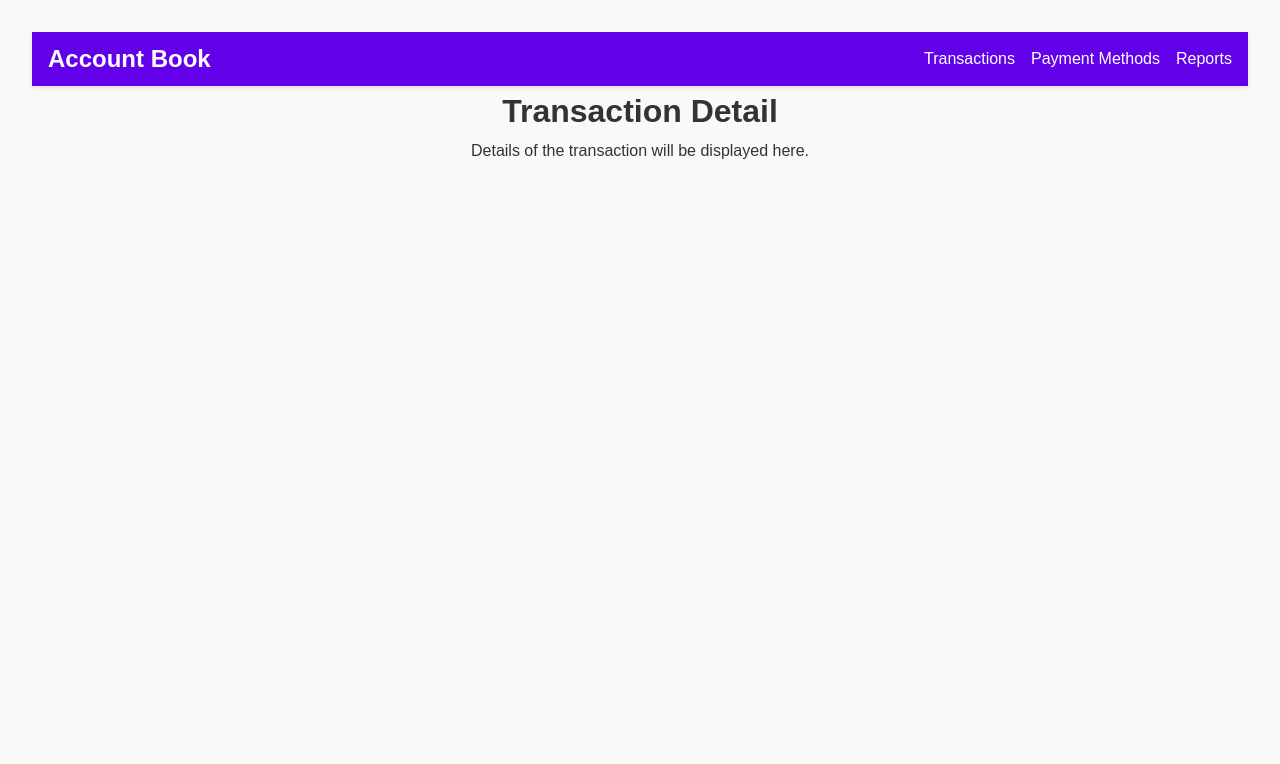
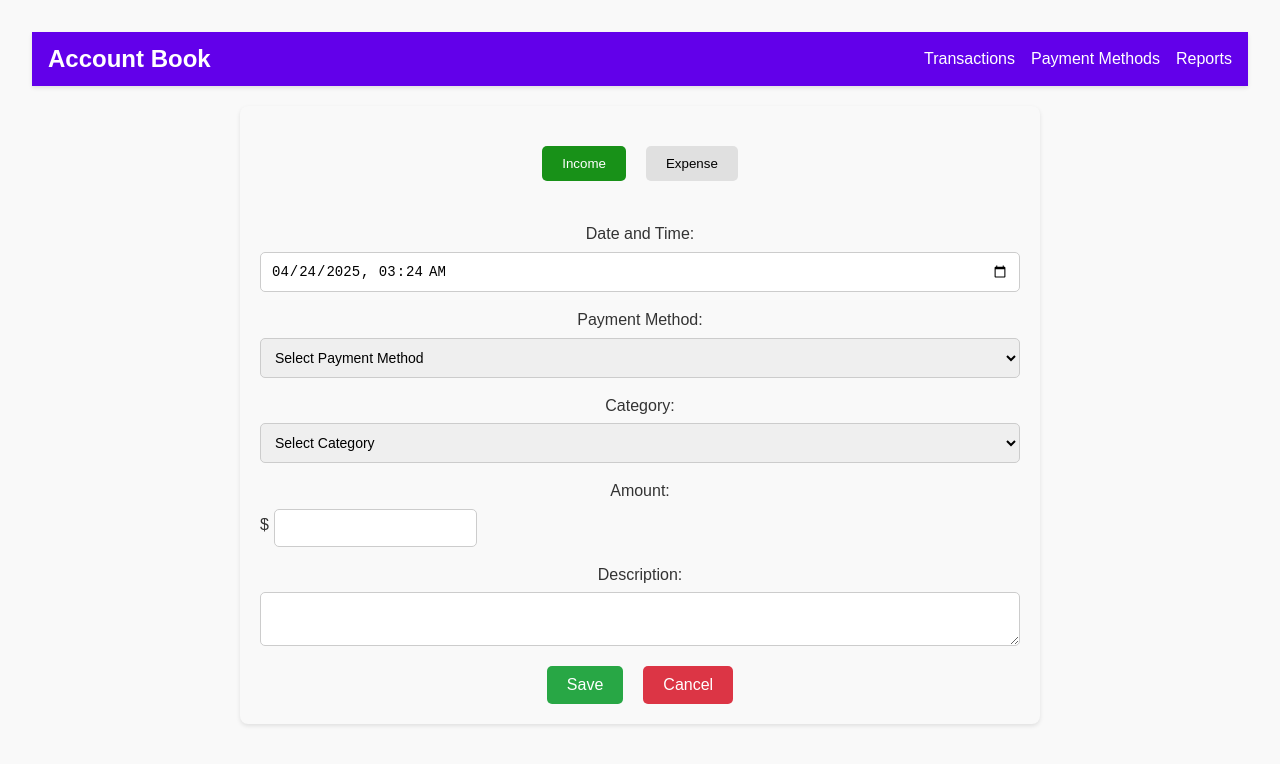
Before and after one commit to minhyeong-joe/account-book, a React (Vite) app in the folder client/: page /new-transaction in a window 1280 px wide. Shown: the top 764 px of the page. Built offline with nearby package versions, Linux system fonts and the light colour scheme.

Commit message:
basic add & edit single transaction page

```diff
--- a/client/src/App.jsx
+++ b/client/src/App.jsx
@@ -14,6 +14,7 @@ function App() {
       <Routes>
         <Route path="/" element={<Transactions />} />
         <Route path="/new-transaction" element={<TransactionDetail />} />
+        <Route path="/transaction/:id" element={<TransactionDetail />} />
         <Route path="/payment-methods" element={<PaymentMethods />} />
         <Route path="/reports" element={<Reports />} />
         <Route path="*" element={<NotFound />} />
--- a/client/src/components/TransactionCard.jsx
+++ b/client/src/components/TransactionCard.jsx
@@ -1,4 +1,5 @@
-import React from 'react';
+import React, { useRef } from 'react';
+import { Link } from 'react-router-dom';
 
 import Card from '../components/Card';
 import { formatTime } from '../lib/utils';
@@ -6,6 +7,26 @@ import { formatTime } from '../lib/utils';
 import './TransactionCard.css';
 
 const TransactionCard = ({ date, income, expense, transactions, deleteMode, onCheckboxChange }) => {
+    const checkboxRefs = useRef({});
+
+    const handleRowClick = (e, transaction) => {
+        if (deleteMode) {
+            e.preventDefault();
+            const currentChecked = checkboxRefs.current[transaction.id]?.checked;
+            checkboxRefs.current[transaction.id].checked = !currentChecked;
+            onCheckboxChange(transaction.id);
+        }
+    }
+
+    const renderCheckBox = transaction => (
+        <input
+            type="checkbox"
+            className="delete-checkbox"
+            onClick={(e) => e.stopPropagation()}
+            onChange={() => onCheckboxChange(transaction.id)}
+            ref={(el) => (checkboxRefs.current[transaction.id] = el)}
+        />
+    )
 
     return (
         <Card>
@@ -17,17 +38,14 @@ const TransactionCard = ({ date, income, expense, transactions, deleteMode, onCh
                 </div>
             </div>
             {transactions.map((transaction) => (
-                <div
+                <Link
                     className={`transaction-item${deleteMode ? ' delete-mode' : ''}`}
                     key={transaction.id}
+                    to={deleteMode ? '#' : `/transaction/${transaction.id}`}
+                    state={{ transaction: transaction}}
+                    onClick={(e) => handleRowClick(e, transaction)}
                 >
-                    {deleteMode && (
-                        <input
-                            type="checkbox"
-                            className="delete-checkbox"
-                            onChange={() => onCheckboxChange(transaction.id)}
-                        />
-                    )}
+                    {deleteMode && renderCheckBox(transaction)}
                     <span className="transaction-category">{transaction.category}</span>
                     <div className="desc-and-time">
                         <span className="transaction-description">{transaction.description}</span>
@@ -40,10 +58,10 @@ const TransactionCard = ({ date, income, expense, transactions, deleteMode, onCh
                     >
                         $ {Math.abs(transaction.amount).toFixed(2)}
                     </span>
-                </div>
+                </Link>
             ))}
         </Card>
-    )
+    );
 };
 
 export default TransactionCard;
--- a/client/src/pages/TransactionDetail.css
+++ b/client/src/pages/TransactionDetail.css
@@ -0,0 +1,110 @@
+.transaction-detail-page {
+    max-width: 800px;
+    margin: 20px auto;
+    padding: 20px;
+    background-color: #f9f9f9;
+    border-radius: 8px;
+    box-shadow: 0 2px 4px rgba(0, 0, 0, 0.1);
+}
+
+.transaction-type-btn {
+    padding: 10px 20px;
+    border: none;
+    border-radius: 5px;
+    cursor: pointer;
+    background-color: #e0e0e0;
+    transition: background-color 0.3s;
+}
+
+.transaction-type-btn {
+    &.income-btn.active {
+        background-color: rgb(24, 145, 24);
+        color: white;
+        cursor: default;
+    }
+    &.expense-btn.active {
+        background-color: rgb(235, 103, 85);
+        color: white;
+        cursor: default;
+    }
+}
+
+.transaction-type-btn:hover {
+    background-color: #d0d0d0;
+}
+
+.form {
+    display: flex;
+    flex-direction: column;
+    gap: 15px;
+}
+
+label {
+    display: flex;
+    flex-direction: column;
+    font-size: 16px;
+    color: #333;
+}
+
+input, select, textarea {
+    padding: 10px;
+    border: 1px solid #ccc;
+    border-radius: 5px;
+    font-size: 14px;
+    margin-top: 5px;
+}
+
+textarea {
+    resize: vertical;
+}
+
+.transaction-detail-page .header {
+    display: flex;
+    justify-content: center; /* Center align the buttons */
+    gap: 20px; /* Add spacing between buttons */
+    margin-bottom: 20px; /* Add some spacing below the header */
+}
+
+.transaction-detail-page .footer {
+    display: flex;
+    justify-content: center; /* Center align the buttons */
+    gap: 20px; /* Add spacing between buttons */
+    margin-top: 20px;
+}
+
+.save-btn, .cancel-btn {
+    padding: 10px 20px;
+    border: none;
+    border-radius: 5px;
+    cursor: pointer;
+    font-size: 16px;
+}
+
+.save-btn {
+    background-color: #28a745;
+    color: white;
+}
+
+.save-btn:hover {
+    background-color: #218838;
+}
+
+.cancel-btn {
+    background-color: #dc3545;
+    color: white;
+}
+
+.cancel-btn:hover {
+    background-color: #c82333;
+}
+
+.currency-input {
+    display: flex;
+    align-items: center;
+    gap: 5px;
+}
+
+.currency-symbol {
+    font-size: 16px;
+    color: #333;
+}
--- a/client/src/pages/TransactionDetail.jsx
+++ b/client/src/pages/TransactionDetail.jsx
@@ -1,12 +1,128 @@
+import { useState, useEffect, useMemo } from 'react';
+import { useParams, useNavigate, useLocation } from 'react-router-dom';
 
+import './TransactionDetail.css';
 
 const TransactionDetail = () => {
+    const localDateTime = useMemo(() => {
+        const now = new Date();
+        return new Date(now.getTime() - now.getTimezoneOffset() * 60000);
+    }, []);
+
+    const { id } = useParams();
+    const navigate = useNavigate();
+    const location = useLocation();
+    const { transaction } = location.state || {};
+    console.log(id);
+    console.log(transaction);
+
+    const [transactionType, setTransactionType] = useState('Income');
+    const [dateTime, setDateTime] = useState(localDateTime.toISOString().slice(0, 16));
+    const [paymentMethod, setPaymentMethod] = useState('');
+    const [category, setCategory] = useState('');
+    const [amount, setAmount] = useState('');
+    const [description, setDescription] = useState('');
+    const [currency, setCurrency] = useState('$');
+
+    useEffect(() => {
+        if (transaction) {
+            setTransactionType(transaction.amount > 0 ? 'Income' : 'Expense');
+            const dateTime = transaction.date + 'T' + transaction.time;
+            setDateTime(dateTime || localDateTime.toISOString().slice(0, 16));
+            setPaymentMethod(transaction.paymentMethod || '');
+            setCategory(transaction.category || '');
+            setAmount(Math.abs(transaction.amount) || '');
+            setDescription(transaction.description || '');
+        }
+    }, [transaction, localDateTime]);
+
+    const handleSave = () => {
+        // Logic to save the transaction
+        console.log({ transactionType, dateTime, paymentMethod, category, amount, description });
+    };
+
+    const handleCancel = () => {
+        navigate(-1); // Navigate to the previous page
+    };
+
     return (
-        <div>
-            <h1>Transaction Detail</h1>
-            <p>Details of the transaction will be displayed here.</p>
+        <div className="transaction-detail-page">
+            <div className="header">
+                <button
+                    className={`transaction-type-btn income-btn ${transactionType === 'Income' ? 'active' : ''}`}
+                    onClick={() => setTransactionType('Income')}
+                >
+                    Income
+                </button>
+                <button
+                    className={`transaction-type-btn expense-btn ${transactionType === 'Expense' ? 'active' : ''}`}
+                    onClick={() => setTransactionType('Expense')}
+                >
+                    Expense
+                </button>
+            </div>
+
+            <div className="form">
+                <label>
+                    Date and Time:
+                    <input
+                        type="datetime-local"
+                        value={dateTime}
+                        onChange={(e) => setDateTime(e.target.value)}
+                    />
+                </label>
+
+                <label>
+                    Payment Method:
+                    <select
+                        value={paymentMethod}
+                        onChange={(e) => setPaymentMethod(e.target.value)}
+                    >
+                        <option value="">Select Payment Method</option>
+                        <option value="Visa">Visa...1234</option>
+                        <option value="MasterCard">MasterCard...5678</option>
+                    </select>
+                </label>
+
+                <label>
+                    Category:
+                    <select
+                        value={category}
+                        onChange={(e) => setCategory(e.target.value)}
+                    >
+                        <option value="">Select Category</option>
+                        <option value="Grocery">Grocery</option>
+                        <option value="Entertainment">Entertainment</option>
+                    </select>
+                </label>
+
+                <label>
+                    Amount:
+                    <div className="currency-input">
+                        <span className="currency-symbol">{currency}</span>
+                        <input
+                            type="number"
+                            value={amount}
+                            onChange={(e) => setAmount(e.target.value)}
+                        />
+                    </div>
+                </label>
+
+                <label>
+                    Description:
+                    <textarea
+                        value={description}
+                        onChange={(e) => setDescription(e.target.value)}
+                    />
+                </label>
+            </div>
+
+            <div className="footer">
+                <button className="save-btn" onClick={handleSave}>Save</button>
+                <button className="cancel-btn" onClick={handleCancel}>Cancel</button>
+            </div>
         </div>
     );
-}
+};
 
 export default TransactionDetail;
--- a/client/src/pages/Transactions.jsx
+++ b/client/src/pages/Transactions.jsx
@@ -34,9 +34,9 @@ const Transactions = () => {
         setSelectedTransactions([]);
     }, [year, month]);
 
-    useEffect(() => {
-        console.log('Selected Transactions:', selectedTransactions);
-    }, [selectedTransactions]);
+    // useEffect(() => {
+    //     console.log('Selected Transactions:', selectedTransactions);
+    // }, [selectedTransactions]);
 
 
     // handlers
```
